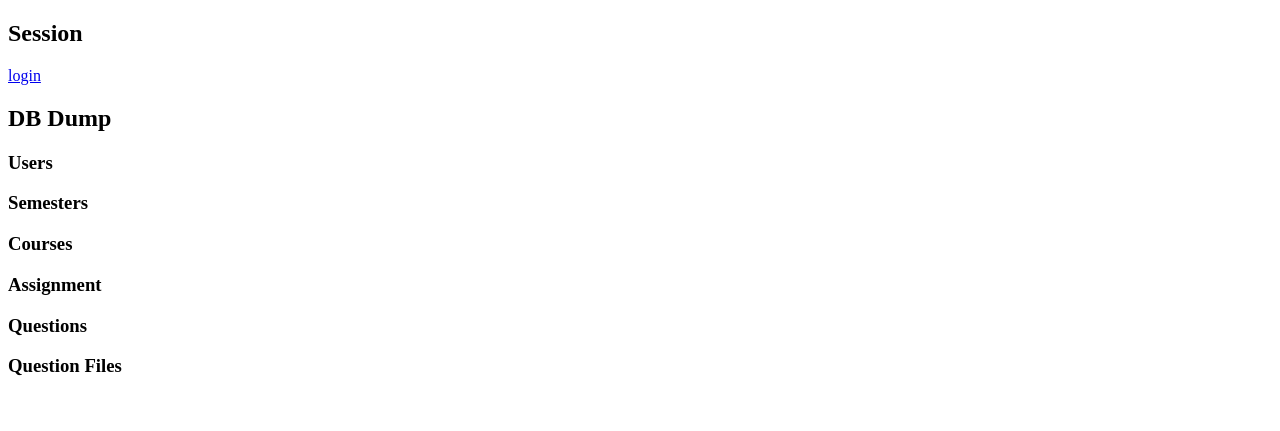
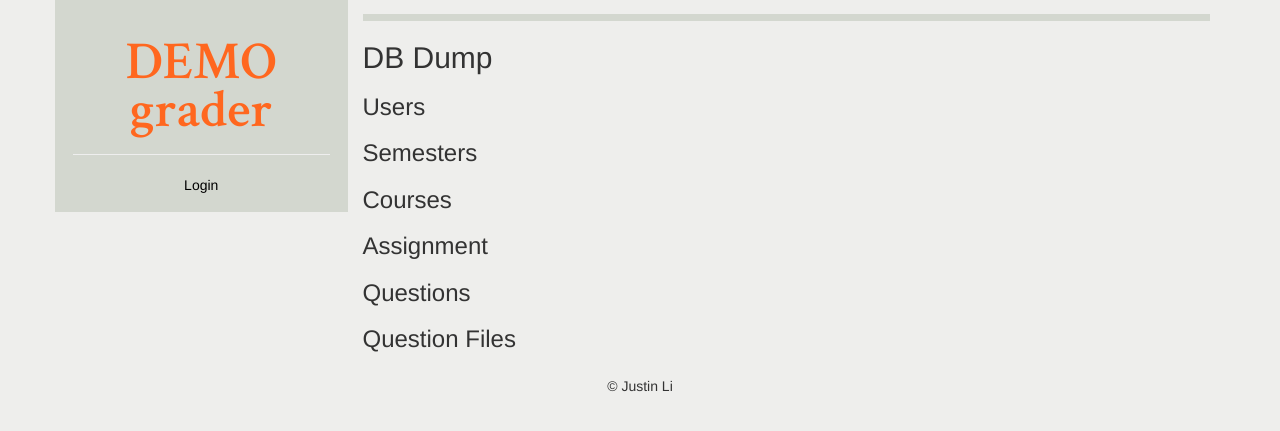
Before and after one commit to justinnhli/flask-demograder, a Python web app: template templates/index.html in a window 1280 px wide. Shown: the top 431 px of the page. Run offline with Jinja, Linux system fonts and the light colour scheme; the template is opened without the code that fills it, so the values that code supplies are empty; some libraries are stand-ins or nearby versions.

Commit message:
use previous design as template

```diff
--- /dev/null
+++ b/static/style.css
@@ -0,0 +1,52 @@
+body {background-color:#EEEEEC;}
+a, a:active, a:visited {color:#000000;}
+input[type=number], input[type=submit], input[type=text], select {color:#000000;}
+
+table {border-collapse:collapse; width:100%;}
+table th {text-align:center;}
+table td {padding:0 0.5em 0 0.5em;}
+table tr:first-child th {border-top-style:none;}
+table th, table td {border:#808080 1px solid;}
+table th:first-child, table td:first-child {border-left-style:none;}
+table th:last-child, table td:last-child {border-right-style:none;}
+table tr:last-child td {border-bottom-style:none;}
+
+#sidebar {background-color:#D3D7CF; padding:1.25em;}
+
+#logo-container {text-align:center;}
+#logo {color:#FF671F; font:40pt/90% 'Crimson Text',serif;}
+#logo a, #logo a:hover, #logo a:active, #logo a:visited {color:#FF671F;}
+#logo a:hover {text-decoration:none;}
+
+#menu ul {padding-left:20px;}
+#menu .catalog-code {font-weight:bold;}
+
+#admin {text-align:center;}
+
+#content a {text-decoration:underline;}
+#content a {color:#000000;}
+
+#breadcrumb {background-color:#D3D7CF; margin:1em auto; padding:0.25em 0.25em;}
+#breadcrumb a, #breadcrumb a:active, #breadcrumb a:visited {color:#FF671F;}
+#breadcrumb a:hover {color:#FF671F;}
+
+#assignment-table {width:100%;}
+#assignment-table th, #assignment-table td {border-style:none;}
+#assignment-table td ul {margin-bottom:0}
+#assignment-table .due-date {text-align:right;}
+#assignment-table .project-summary {border:1px #000000 solid; padding:0;}
+#assignment-table .summary-bar {background-color:#C0C0C0; cursor:help; height:1.5em; margin:0; position:relative; width:100%; min-width:150px;}
+#assignment-table .summary-passed {background-color:#57BB8A; float:left; height:1.5em;}
+#assignment-table .summary-failed {background-color:#E67C73; height:1.5em; position:absolute; right:0;}
+
+#scoreboard a.score {align-items:center; color:#FFFFFF; display:flex; float:left; height:5em; justify-content:center; margin:0.1em; overflow:hidden; text-align:center; width:5em;}
+#scoreboard a.score:hover {font-weight:bold;}
+#scoreboard a.score.pass {background-color:#57BB8A;}
+#scoreboard a.score.fail {background-color:#E67C73;}
+#scoreboard a.score.tbd {background-color:#808080;}
+
+code {background-color:transparent;}
+
+#history-heading {clear:both; padding-top:0.5em;}
+
+#footer {padding:1em; text-align:center;}
--- a/templates/base.html
+++ b/templates/base.html
@@ -3,17 +3,51 @@
     <head>
         <meta charset="UTF-8">
         <title>{% block title %}{% endblock %}</title>
+        <meta name="viewport" content="width=device-width, initial-scale=1.0">
+        <link href="https://maxcdn.bootstrapcdn.com/bootstrap/3.3.7/css/bootstrap.min.css" rel="stylesheet" type="text/css">
+        <link href="https://fonts.googleapis.com/css?family=Crimson+Text:600" rel="stylesheet" type="text/css">
+        <link href="{{ url_for('static', filename='style.css') }}" rel="stylesheet" type="text/css">
     </head>
+
     <body>
-    <h2>Session</h2>
-    {% if logged_in %}
-    <pre>
-    {{ user.full_name }} ({{ user.email }})
-    </pre>
-    <a href="/logout">logout</a>
+        <div class="container">
+            <div class="row">
+
+                <div id="sidebar" class="col-md-3 col-md-offset-0">
+                    <div id="logo-container">
+                        <h1 id="logo"><a href="{{ url_for('main.root') }}">DEMO<br>grader</a></h1>
+                    </div>
+                    <div id="menu">
+
+                    </div>
+                    <hr>
+                    <div id="admin">
+                        {% if user %}
+                        Logged in as {{ user.email }} (<a href="{{ url_for('auth.logout') }}">logout</a>)
                         {% else %}
-    <a href="/login">login</a>
+                        <a href="{{ url_for('auth.login') }}">Login</a>
                         {% endif %}
+                    </div>
+                </div>
+
+                <div id="content" class="col-md-9">
+                    <div id="breadcrumb">
+                        {% block breadcrumb %}{% endblock %}
+                    </div>
+
                     {% block content %}{% endblock %}
+                </div>
+
+            </div>
+
+            <div class="row">
+                <div id="footer" class="col-md-12">
+                    &copy; Justin Li
+                </div>
+            </div>
+
+        </div>
+
     </body>
+
 </html>
```
Also changed, not shown: static/main.js (added). Lines whose indentation alone changed are shown as unchanged.
